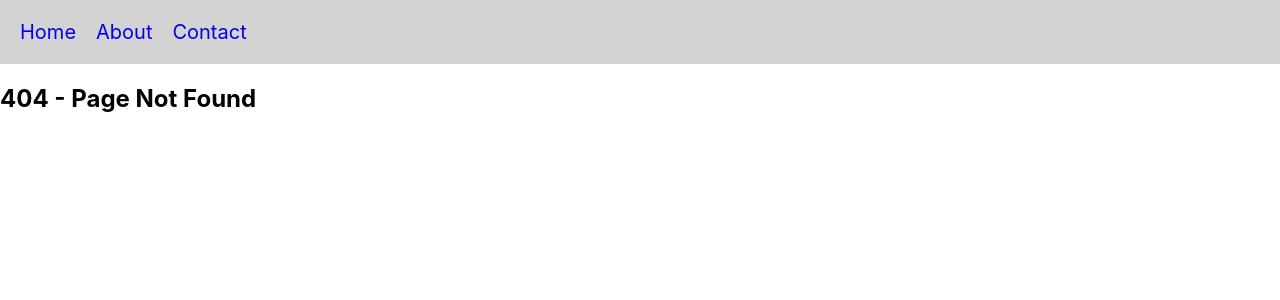
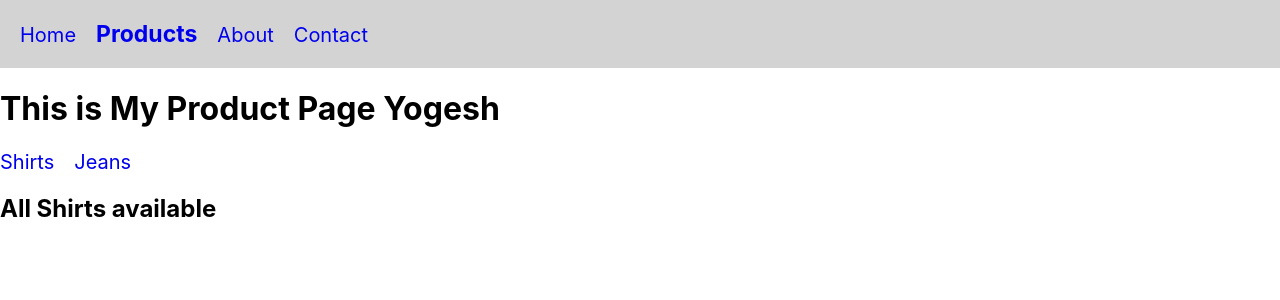
Before and after one commit to yogeshkumarpatil/react_router_demo, a React (Create React App) app: page /products in a window 1280 px wide. Before the commit this address had no page. Shown: the top 300 px of the page. Built offline with nearby package versions, Linux system fonts and the light colour scheme.

Commit message:
video no. 61 and 62 complete

```diff
--- a/src/App.js
+++ b/src/App.js
@@ -1,24 +1,29 @@
-
-import './App.css';
-import {Routes, Route, useNavigate} from 'react-router-dom';
-import Home from './components/Home';
-import About from './components/About';
-import Contact from './components/Contact';
-import Navbar from './components/Navbar';
-import PageNotFound from './components/PageNotFound';
+import "./App.css";
+import {Routes, Route, useNavigate} from "react-router-dom";
+import Home from "./components/Home";
+import About from "./components/About";
+import Contact from "./components/Contact";
+import Navbar from "./components/Navbar";
+import PageNotFound from "./components/PageNotFound";
+import Products from "./components/Products";
+import Shirts from "./components/Shirts";
+import Jeans from "./components/Jeans";
 
 function App() {
     return (
         <>
             <Navbar />
             <Routes>
-      <Route path='/' element={ <Home />}  />
-      <Route path='/about' element={ <About />}  />
-      <Route path='/contact' element={ <Contact />}  />
-      <Route path='*' element={ <PageNotFound />}/>
+                <Route path="/" element={<Home />} />
+                <Route path="/products" element={<Products />}>
+                    <Route index element={<Shirts />}></Route>
+                    <Route path="shirts" element={<Shirts />}/>
+                    <Route path="jeans" element={<Jeans />}/>
+                </Route>
+                <Route path="/about" element={<About />} />
+                <Route path="/contact" element={<Contact />} />
+                <Route path="*" element={<PageNotFound />} />
             </Routes>
-
-
         </>
     );
 }
--- /dev/null
+++ b/src/components/Jeans.js
@@ -0,0 +1,11 @@
+import React from 'react'
+
+function Jeans() {
+  return (
+    <div>
+      <h2>All Jeans available</h2>
+    </div>
+  )
+}
+
+export default Jeans
--- a/src/components/Navbar.js
+++ b/src/components/Navbar.js
@@ -11,8 +11,9 @@ function Navbar() {
     }
    }
   return (
-    <nav>
+    <nav className='main-nav'>
         <NavLink style={NavLinkCSS} to='/'>Home</NavLink>
+        <NavLink style={NavLinkCSS} to='/products'>Products</NavLink>
         <NavLink style={NavLinkCSS} to='/about'>About</NavLink>
         <NavLink style={NavLinkCSS} to='/contact'>Contact</NavLink>
     </nav>
--- /dev/null
+++ b/src/components/Products.js
@@ -0,0 +1,19 @@
+import React from 'react'
+import { Link, Outlet } from 'react-router-dom'
+
+function Products() {
+  return (
+    <>
+    <div>
+      <h1>This is My Product Page Yogesh</h1>
+    </div>
+    <nav>
+        <Link to='shirts'>Shirts</Link>
+        <Link to='jeans'>Jeans</Link>
+    </nav>
+    <Outlet />
+    </>
+  )
+}
+
+export default Products
--- /dev/null
+++ b/src/components/Shirts.js
@@ -0,0 +1,11 @@
+import React from 'react'
+
+function Shirts() {
+  return (
+    <div>
+      <h2>All Shirts available</h2>
+    </div>
+  )
+}
+
+export default Shirts
--- a/src/index.css
+++ b/src/index.css
@@ -12,7 +12,7 @@ code {
     monospace;
 }
 
-nav{
+.main-nav{
   background-color: lightgray;
   padding: 20px;
 }
```
Lines whose indentation alone changed are shown as unchanged.
